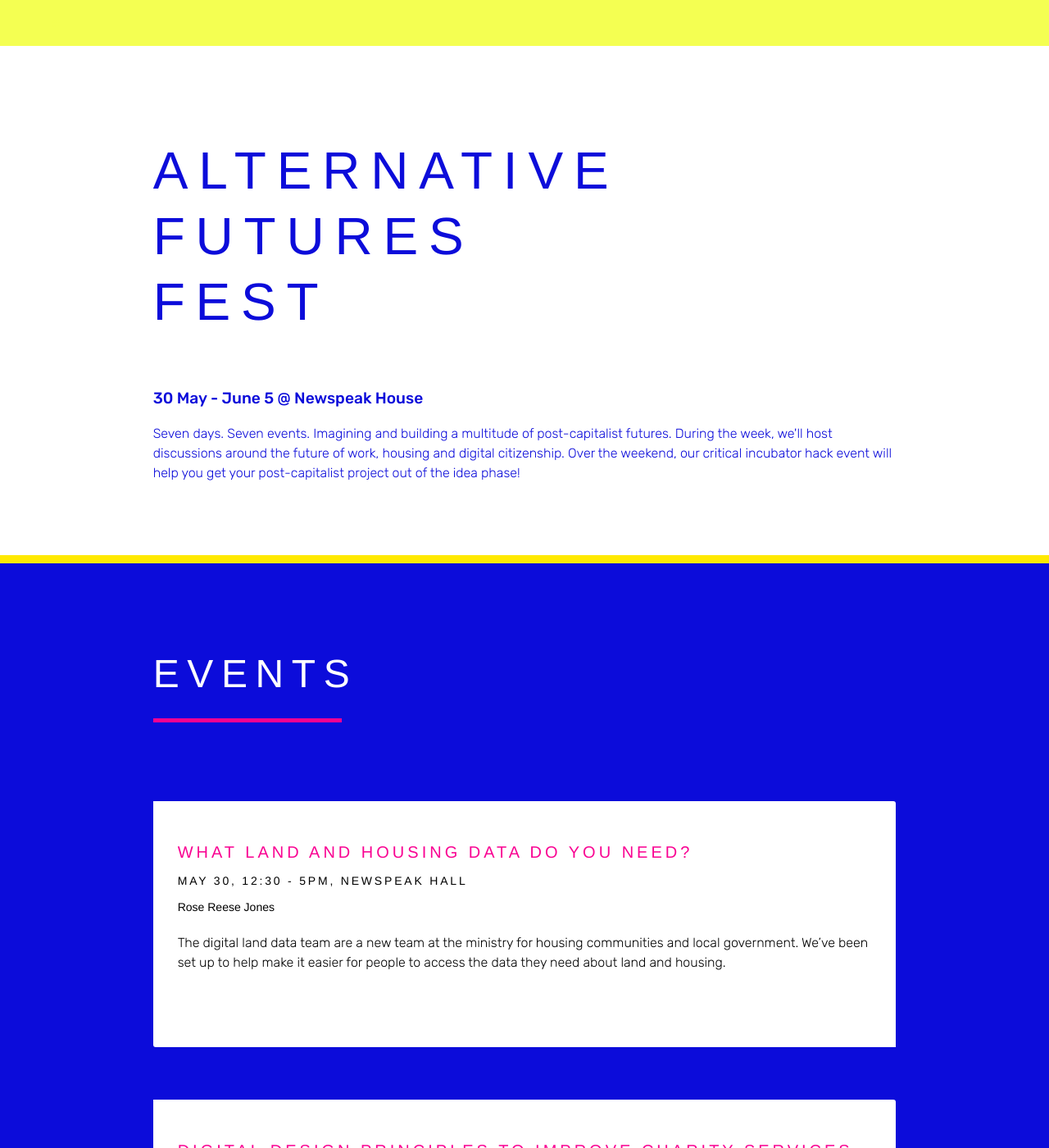
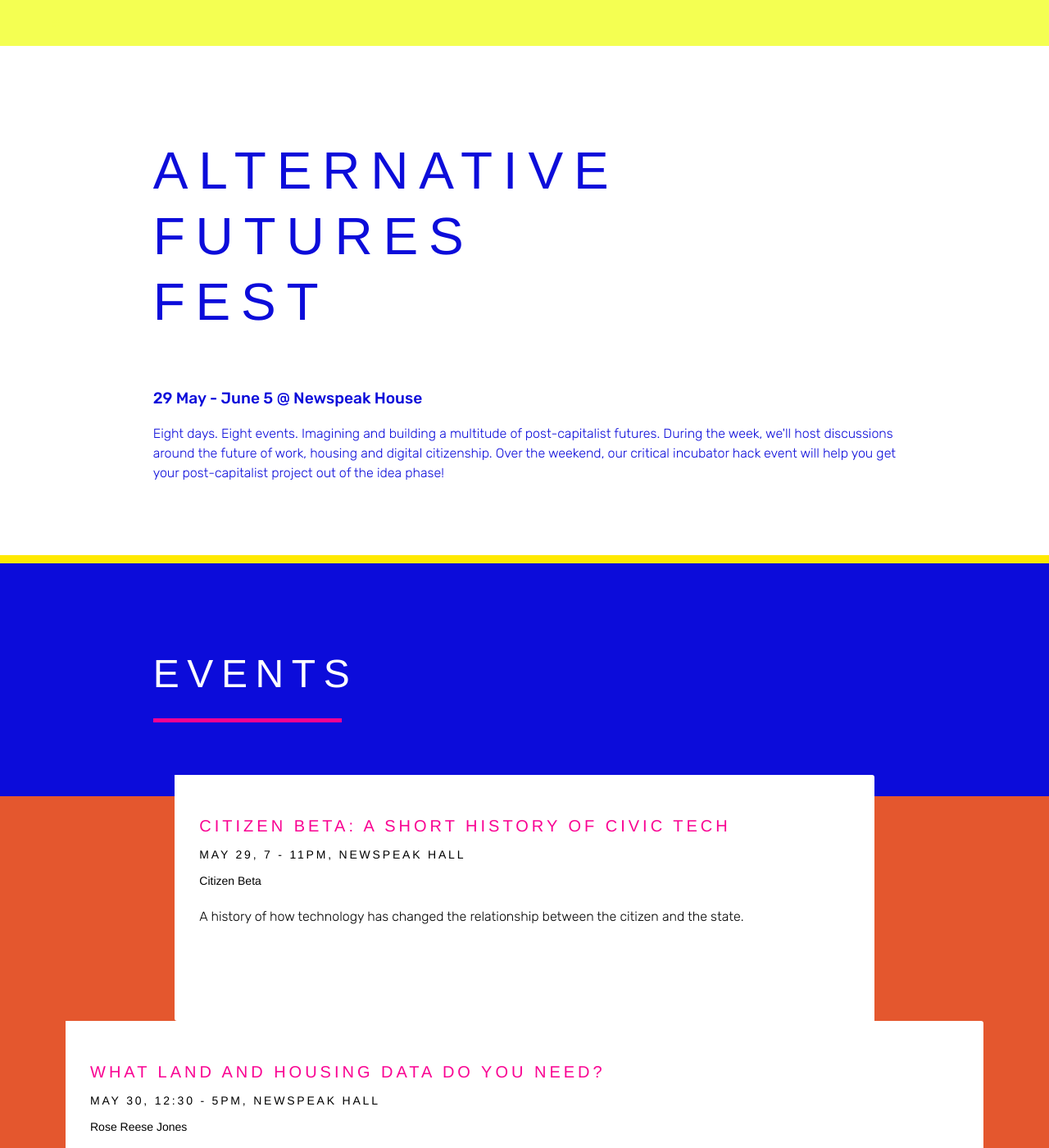
Before and after one commit to alternativefuturesfest/alternativefuturesfest, a Jekyll site: the page built from index.html, in a window 1280 px wide and 1400 px high. Shown: the whole window at 82% size. Built offline with Jekyll 4.4.1, drawn with Linux system fonts in a browser that asks for light colours; nearby versions of some CDN libraries.

Commit message:
add event

```diff
--- a/index.html
+++ b/index.html
@@ -14,7 +14,7 @@
       <div class="clearfix mxn3">
        <div class="col-10 px0 py1 mx-auto">
             <h1 class="h1 responsive-h1 caps name-aff py3" ><span>Alternative <br>Futures <br>Fest</span></h1>
-              <p class="" style="font-size:1.2rem;font-weight:500;">30 May - June 5 @ Newspeak House</p><p class="">Seven days. Seven events. Imagining and building a multitude of post-capitalist futures. During the week, we'll host discussions around the future of work, housing and digital citizenship. Over the weekend, our critical incubator hack event will help you get your post-capitalist project out of the idea phase!</p>
+              <p class="" style="font-size:1.2rem;font-weight:500;">29 May - June 5 @ Newspeak House</p><p class="">Eight days. Eight events. Imagining and building a multitude of post-capitalist futures. During the week, we'll host discussions around the future of work, housing and digital citizenship. Over the weekend, our critical incubator hack event will help you get your post-capitalist project out of the idea phase!</p>
             </div>
       </div>
     </header>
@@ -29,10 +29,19 @@
             <hr class="haar-h"/>
           </div>
         </div>
+           <div class="col-10 mx-auto">
+            <div class="sm-col sm-col-12 py0 events-aff">
+              <h3 class="responsive-h3 caps"><a target="_blank" href="http://citizenbeta.attending.io/events/citizenbeta021">Citizen Beta: A Short History of Civic Tech</a></h3>
+              <h5 class="responsive-h5 caps">May 29, 7 - 11pm, Newspeak Hall</h5>
+              <h5 class="responsive-h5">Citizen Beta</h5>
+              <p class="py2">A history of how technology has changed the relationship between the citizen and the state.</p>
+             </div>
+           </div>
+         </div>
          <div class="clearfix mxn3 py3">
           <div class="col-10 mx-auto">
             <div class="sm-col sm-col-12 py0 events-aff">
-              <h3 class="responsive-h3 caps"><a target="_blank" href="https://www.nwspk.com/events?id=370#event-370">What land and housing data do you need?</a></h3>
+              <h3 class="responsive-h3 caps"><a target="_blank" href="https://attending.io/events/what-land-and-housing-data-do-you-need">What land and housing data do you need?</a></h3>
               <h5 class="responsive-h5 caps">May 30, 12:30 - 5pm, Newspeak Hall</h5>
               <h5 class="responsive-h5">Rose Reese Jones</h5>
               <p class="py2">The digital land data team are a new team at the ministry for housing communities and local government. We’ve been set up to help make it easier for people to access the data they need about land and housing.</p>
```
